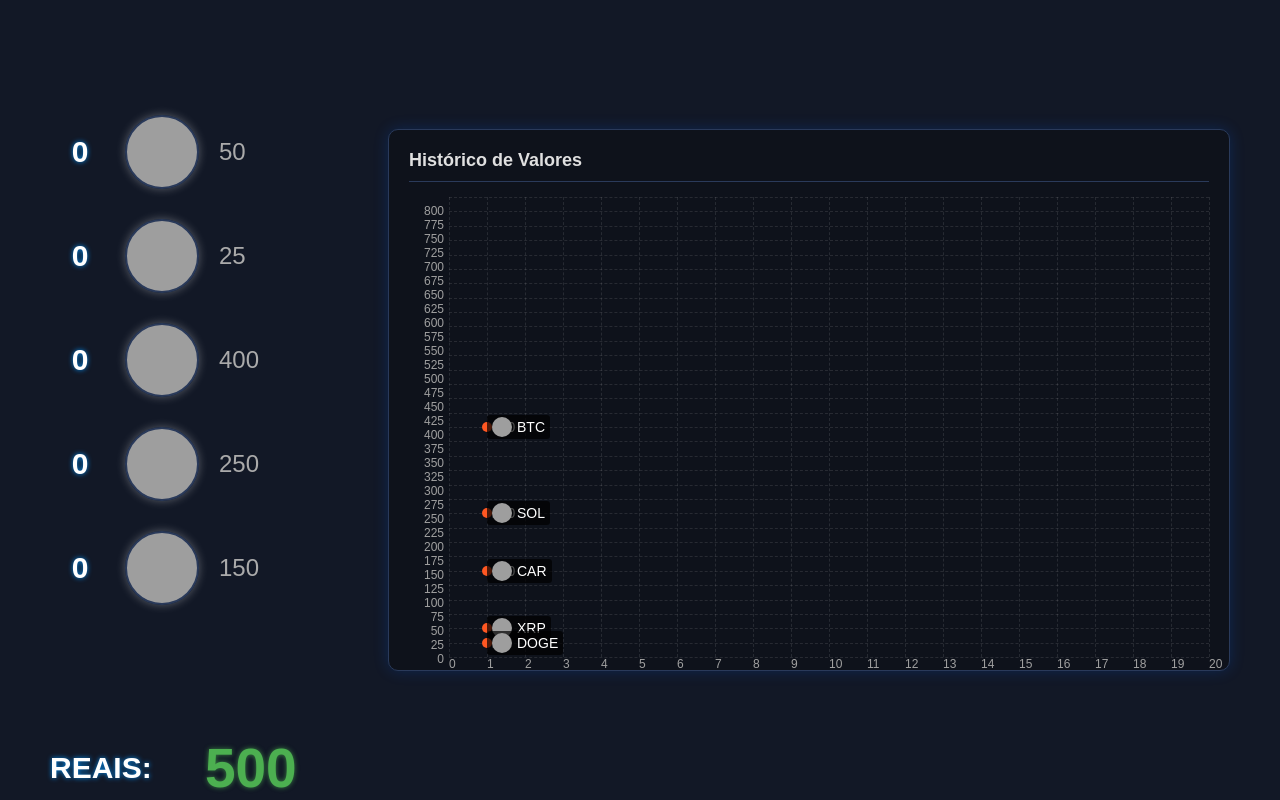
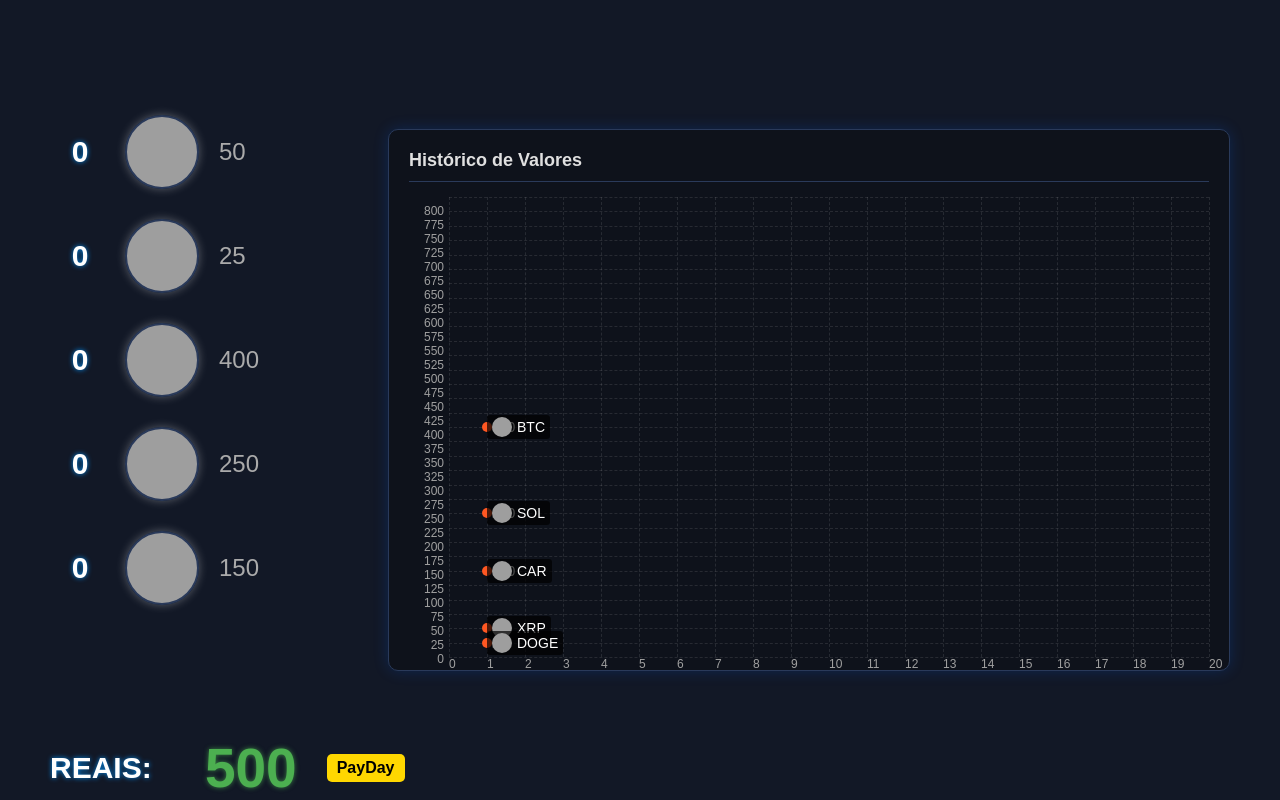
Before and after one commit to cryptobank-game/MOEDASs, a plain HTML site: page index.html in a window 1280 px wide. Drawn offline with Linux system fonts and the light colour scheme; grey boxes are pictures that could not be loaded.

Commit message:
Update index.html

```diff
--- a/index.html
+++ b/index.html
@@ -184,6 +184,25 @@
             text-align: right;
         }
 
+        /* Estilo para o botão PayDay */
+        .payday-btn {
+            background-color: #FFD700;
+            color: #000;
+            border: none;
+            border-radius: 5px;
+            padding: 5px 10px;
+            font-size: 16px;
+            font-weight: bold;
+            cursor: pointer;
+            transition: all 0.3s;
+            margin-left: 15px;
+        }
+
+        .payday-btn:hover {
+            background-color: #FFC000;
+            transform: scale(1.05);
+        }
+
         /* Estilo para o gráfico de linhas com eixos - AGORA NA DIREITA */
         .chart-container {
             position: fixed;
@@ -366,6 +385,7 @@
     <div class="reais-container">
         <div class="reais-label">REAIS:</div>
         <div class="reais-value" id="reaisValue">500</div>
+        <button class="payday-btn" id="paydayBtn">PayDay</button>
     </div>
 
     <!-- Gráfico de linhas com eixos - AGORA NA DIREITA -->
@@ -688,6 +708,13 @@
             const sellAmount = document.getElementById('sellAmount');
             const buyAmount = document.getElementById('buyAmount');
             const reaisValue = document.getElementById('reaisValue');
+            const paydayBtn = document.getElementById('paydayBtn');
+
+            // Função para adicionar 125 reais quando o botão PayDay é clicado
+            paydayBtn.addEventListener('click', function() {
+                reais += 125;
+                reaisValue.textContent = reais;
+            });
 
             // Função para editar valores fixos
             function setupFixedValueEditing() {
```
